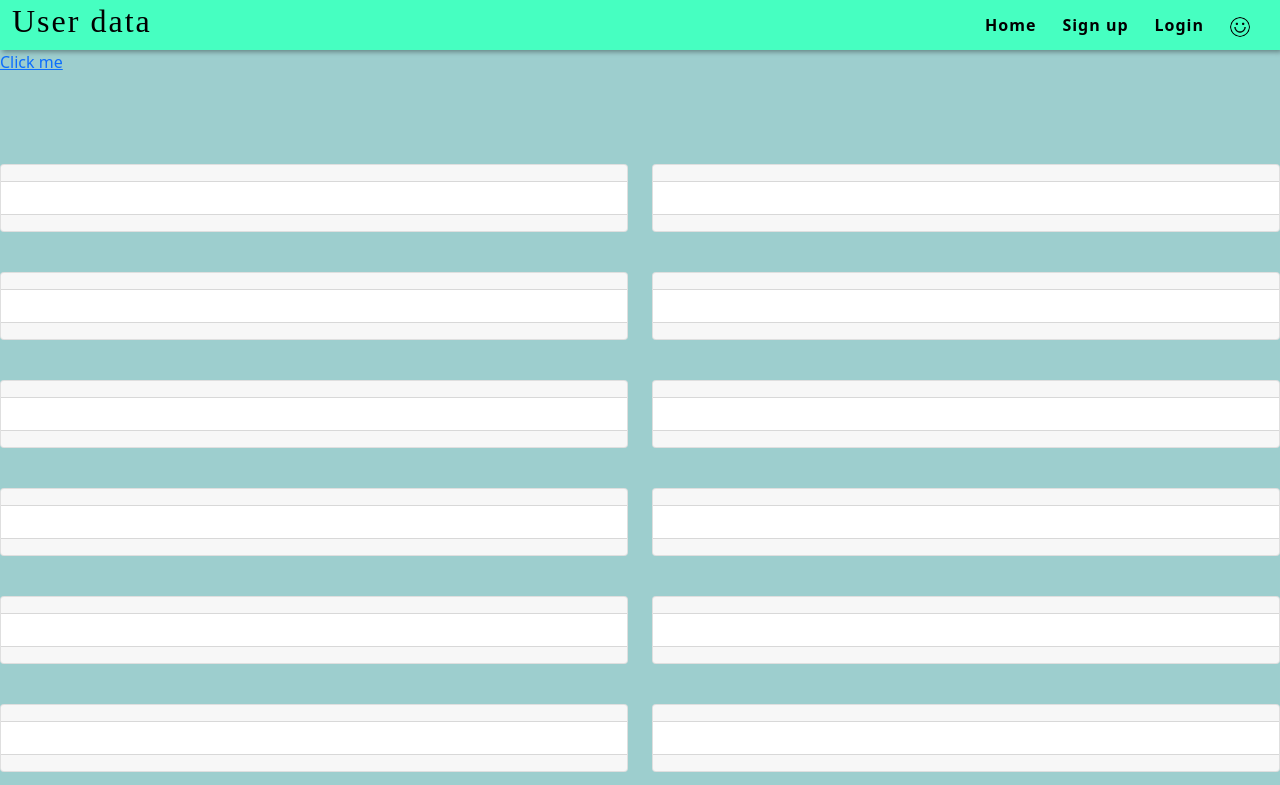
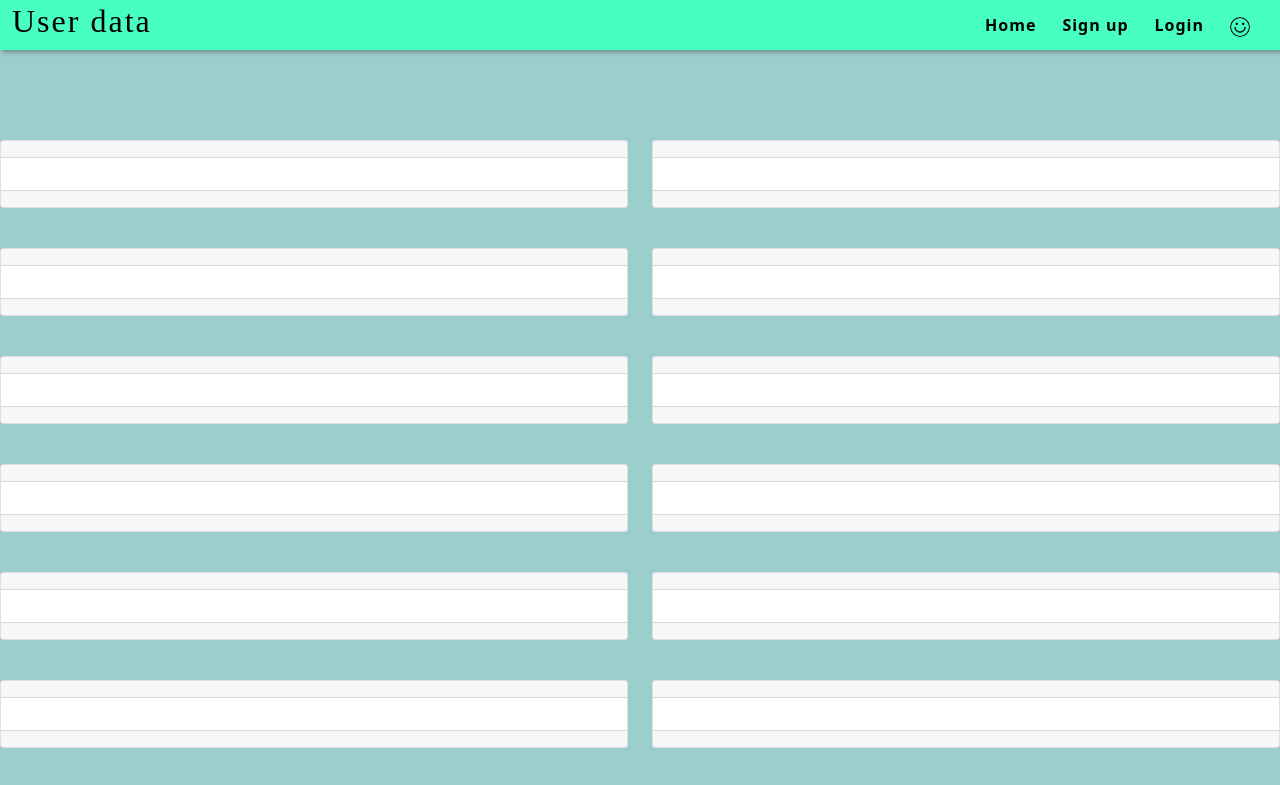
Before and after one commit to Mrvasanth93/Api-Task, a plain HTML site: page index.html in a window 1280 px wide. Shown: the top 785 px of the page. Drawn offline with nearby package versions, Linux system fonts and the light colour scheme.

Commit message:
Update index.html

```diff
--- a/index.html
+++ b/index.html
@@ -38,7 +38,6 @@
           </div>
         </div>
     </nav>
-<a href="#" title="Dismissible popover" data-toggle="popover" data-trigger="focus" data-content="Click anywhere in the document to close this popover">Click me</a>
    <div id="card" class="">
     <div id="parent" class="row">
         <div class="col-md-12 col-lg-6">
```
